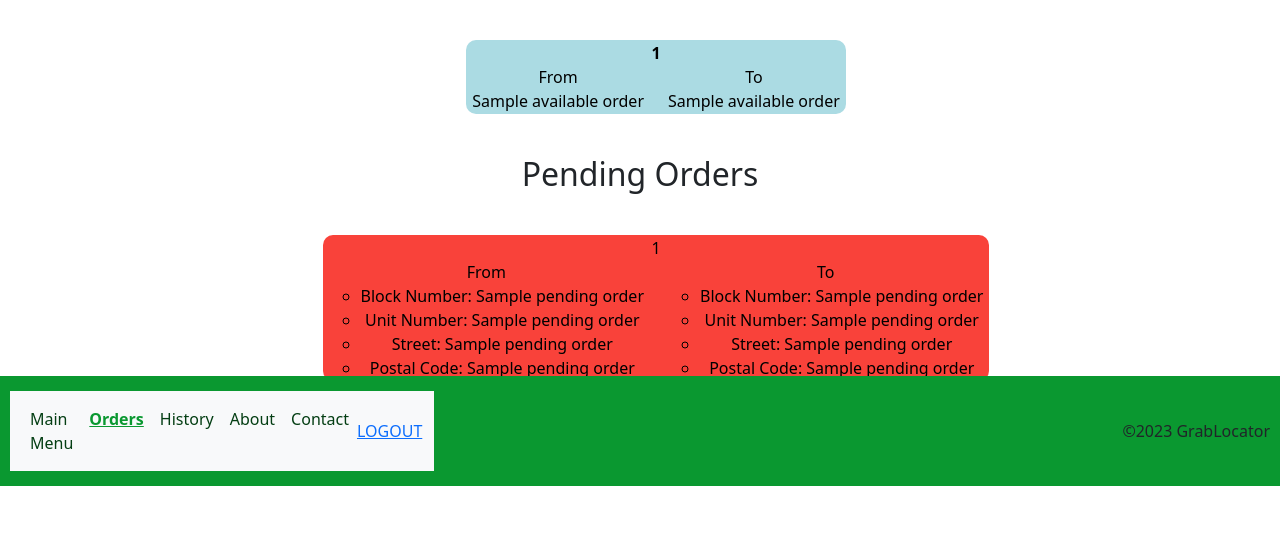
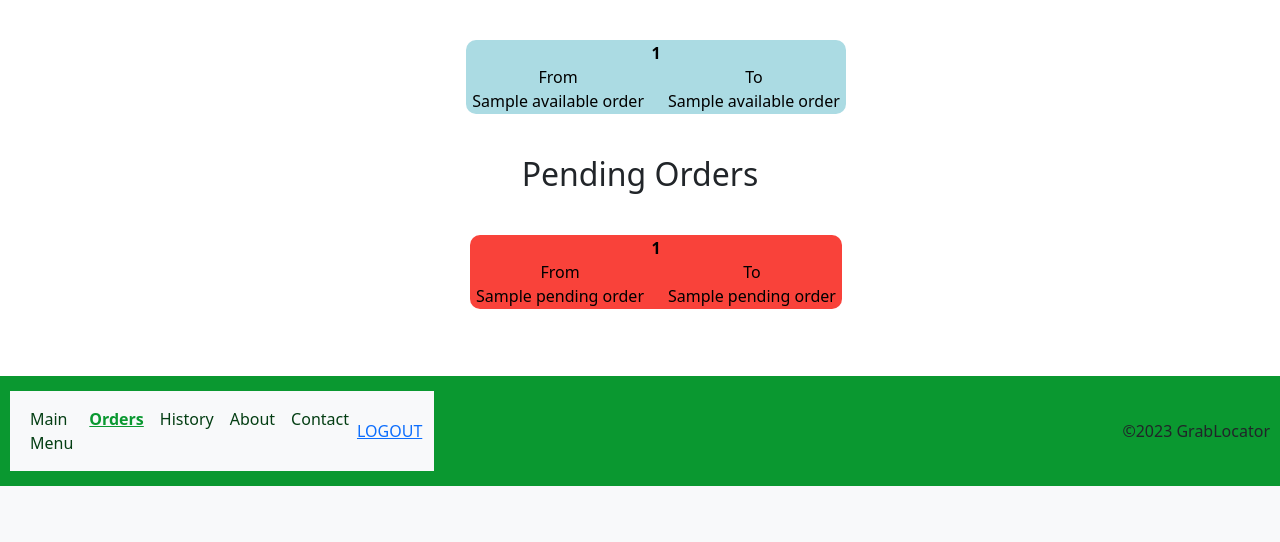
Before and after one commit to deanalex-buno95/sp512023_cp3407_grp5_grablocator, a Flask app: template templates/orders.html in a window 1280 px wide. Shown: the part 314-856 px from the top of the page. After the commit the page ends 800 px from the top, so only its background shows below. Run offline with Flask 3, Linux system fonts and the light colour scheme; the template is opened without the code that fills it: most values are stand-ins (such as "Sample title", 1, 10 or a date in 2020).

Commit message:
Change the way the buttons display each pending order in `orders.html` by providing the full address using `app.py` function `get_full_address_string`.

```diff
--- a/app.py
+++ b/app.py
@@ -202,17 +202,19 @@ def get_pending_orders_of_driver(driver_id):
     connection = sqlite3.connect("grab_locator.db")
     cursor = connection.cursor()
     pending_orders_query = """
-                           SELECT graborder_id, PickupDestAddress.address_block_number,
-                           PickupDestAddress.address_unit_number, PickupDestAddress.address_street,
-                           PickupDestAddress.address_postal_code, FinalDestAddress.address_block_number,
+                           SELECT graborder_id, PickupD.dest_name,
+                           PickupDestAddress.address_block_number, PickupDestAddress.address_unit_number,
+                           PickupDestAddress.address_street, PickupDestAddress.address_postal_code,
+                           FinalD.dest_name, FinalDestAddress.address_block_number,
                            FinalDestAddress.address_unit_number, FinalDestAddress.address_street,
                            FinalDestAddress.address_postal_code
-                           FROM GRABORDER, ADDRESS PickupDestAddress, ADDRESS FinalDestAddress
+                           FROM GRABORDER, ADDRESS PickupDestAddress, ADDRESS FinalDestAddress, DESTINATION PickupD,
+                           DESTINATION FinalD
                            JOIN PICKUPDEST ON GRABORDER.graborder_pickupdest_id = PICKUPDEST.pickupdest_id
                            JOIN FINALDEST ON GRABORDER.graborder_finaldest_id = FINALDEST.finaldest_id
-                           JOIN DESTINATION PickupD ON PICKUPDEST.pickupdest_id = PickupD.dest_address_id
-                           JOIN DESTINATION FinalD ON FINALDEST.finaldest_id = FinalD.dest_address_id
-                           WHERE PickupD.dest_address_id = PickupDestAddress.address_id
+                           WHERE PICKUPDEST.pickupdest_id = PickupD.dest_address_id
+                           AND FINALDEST.finaldest_id = FinalD.dest_address_id
+                           AND PickupD.dest_address_id = PickupDestAddress.address_id
                            AND FinalD.dest_address_id = FinalDestAddress.address_id
                            AND graborder_driver_id = ?
                            """
@@ -222,15 +224,18 @@ def get_pending_orders_of_driver(driver_id):
     connection.close()
     pending_orders = []
     for pending_order in pending_orders_temporary:
-        pending_orders.append((pending_order[0],
-                               pending_order[1],
-                               pending_order[2],
-                               pending_order[3].title(),
-                               pending_order[4],
-                               pending_order[5],
-                               pending_order[6],
-                               pending_order[7].title(),
-                               pending_order[8]))
+        order_id = pending_order[0]
+        pickup_destination_address = get_full_address_string(pending_order[1],
+                                                             pending_order[2],
+                                                             pending_order[3],
+                                                             pending_order[4],
+                                                             pending_order[5])
+        final_destination_address = get_full_address_string(pending_order[6],
+                                                            pending_order[7],
+                                                            pending_order[8],
+                                                            pending_order[9],
+                                                            pending_order[10])
+        pending_order.append((order_id, pickup_destination_address, final_destination_address))
     return pending_orders
 
 
--- a/templates/orders.html
+++ b/templates/orders.html
@@ -76,41 +76,19 @@
             {% for pending_order in pending_orders %}
                 <li>
                     <button type="button" class="pending-graborder-order" onclick="redirectTo('/selectedorder/{{ pending_order[0] }}')">
-                        {{ pending_order[0] }}
+                        <strong>
+                            {{ pending_order[0] }}
+                        </strong>
                         <div class="row">
                             <div class="col">
                                 From
-                                <ul>
-                                    <li>
-                                        Block Number: {{ pending_order[1] }}
-                                    </li>
-                                    <li>
-                                        Unit Number: {{ pending_order[2] }}
-                                    </li>
-                                    <li>
-                                        Street: {{ pending_order[3] }}
-                                    </li>
-                                    <li>
-                                        Postal Code: {{ pending_order[4] }}
-                                    </li>
-                                </ul>
+                                <br>
+                                {{ pending_order[1] }}
                             </div>
                             <div class="col">
                                 To
-                                <ul>
-                                    <li>
-                                        Block Number: {{ pending_order[5] }}
-                                    </li>
-                                    <li>
-                                        Unit Number: {{ pending_order[6] }}
-                                    </li>
-                                    <li>
-                                        Street: {{ pending_order[7] }}
-                                    </li>
-                                    <li>
-                                        Postal Code: {{ pending_order[8] }}
-                                    </li>
-                                </ul>
+                                <br>
+                                {{ pending_order[2] }}
                             </div>
                         </div>
                     </button>
```
